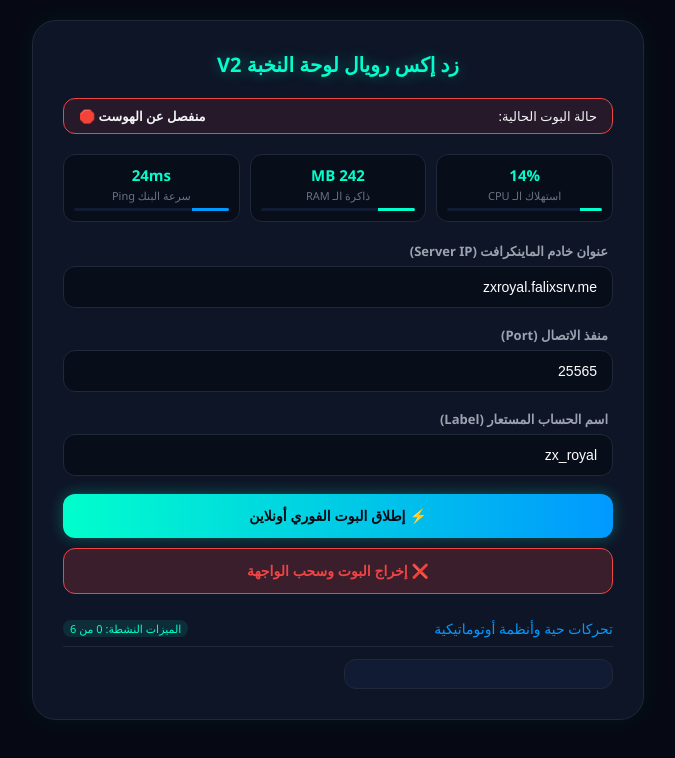
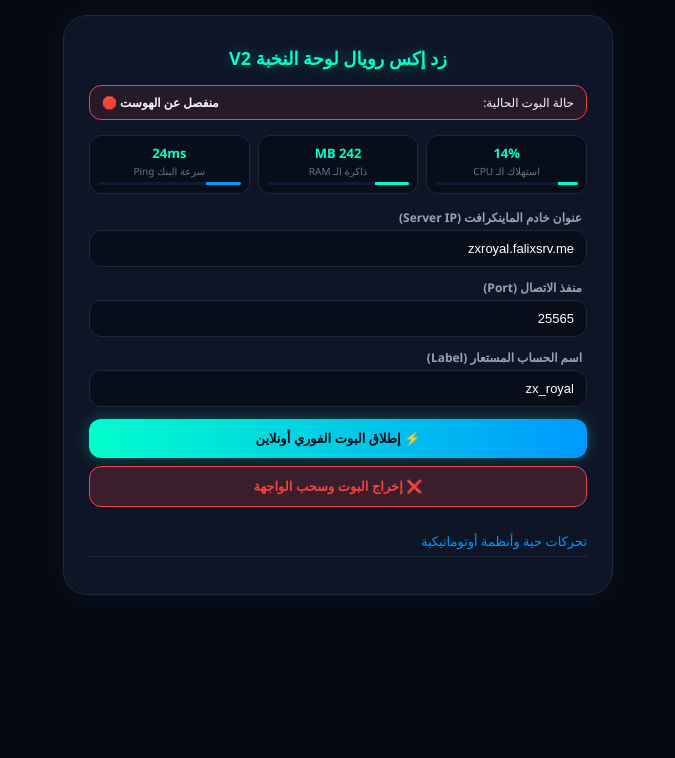
Before and after one commit to rswaleedrs-dev/mc-afk-host., a website: page panel.html in a window 1280 px wide. Shown: the whole page, without its empty margins (302-977 px from the left). Drawn offline with Linux system fonts and the light colour scheme.

Commit message:
Update panel.html

```diff
--- a/panel.html
+++ b/panel.html
@@ -20,20 +20,24 @@
             font-family: 'Segoe UI', system-ui, sans-serif;
             text-align: right;
             margin: 0;
-            padding: 20px;
+            padding: 15px;
             display: flex;
             justify-content: center;
+            align-items: flex-start;
+            min-height: 100vh;
         }
         .box {
             width: 100%;
             max-width: 550px;
             background: var(--card-bg);
-            padding: 30px;
+            padding: 25px;
             border-radius: 24px;
             border: 1px solid #1f2937;
             box-shadow: 0 0 25px rgba(0, 255, 204, 0.05);
+            box-sizing: border-box;
+            margin-bottom: 30px;
         }
-        h3 { color: var(--primary); margin-top: 0; font-size: 20px; text-shadow: 0 0 15px rgba(0, 255, 204, 0.4); text-align: center; }
+        h3 { color: var(--primary); margin-top: 5px; margin-bottom: 15px; font-size: 18px; text-shadow: 0 0 15px rgba(0, 255, 204, 0.4); text-align: center; }
 
         .status-badge {
             display: flex;
@@ -41,10 +45,10 @@
             align-items: center;
             background: rgba(239, 68, 68, 0.1);
             border: 1px solid var(--danger);
-            padding: 8px 15px;
+            padding: 8px 12px;
             border-radius: 12px;
-            font-size: 13px;
-            margin-bottom: 20px;
+            font-size: 12px;
+            margin-bottom: 15px;
             transition: all 0.3s ease;
         }
         .status-badge.connected {
@@ -52,12 +56,12 @@
             border-color: var(--primary);
         }
 
-        .input-group { margin-bottom: 18px; text-align: right; }
-        label { display: block; font-size: 13px; color: #9ca3af; margin-bottom: 6px; font-weight: 600; padding-right: 5px; }
-        input { width: 100%; padding: 12px 15px; background: #080d1a; border: 1px solid #1f2937; border-radius: 12px; color: #fff; box-sizing: border-box; font-size: 14px; transition: 0.3s; }
+        .input-group { margin-bottom: 12px; text-align: right; }
+        label { display: block; font-size: 12px; color: #9ca3af; margin-bottom: 4px; font-weight: 600; padding-right: 5px; }
+        input { width: 100%; padding: 10px 12px; background: #080d1a; border: 1px solid #1f2937; border-radius: 12px; color: #fff; box-sizing: border-box; font-size: 13px; transition: 0.3s; }
         input:focus { border-color: var(--primary); outline: none; box-shadow: 0 0 12px rgba(0, 255, 204, 0.2); }
 
-        .btn-main { width: 100%; padding: 14px; margin: 10px 0; border: none; border-radius: 12px; font-weight: bold; font-size: 14px; cursor: pointer; transition: 0.3s; display: block; text-align: center; }
+        .btn-main { width: 100%; padding: 12px; margin: 8px 0; border: none; border-radius: 12px; font-weight: bold; font-size: 13px; cursor: pointer; transition: 0.3s; display: block; text-align: center; box-sizing: border-box; }
         .btn-main.btn-blue { background: linear-gradient(90deg, var(--primary), var(--secondary)); color: #060913; box-shadow: 0 0 15px rgba(0, 255, 204, 0.3); }
         .btn-main.btn-blue:hover { transform: translateY(-2px); box-shadow: 0 0 20px rgba(0, 255, 204, 0.5); }
         .btn-main.btn-red { background: rgba(239, 68, 68, 0.2); border: 1px solid var(--danger); color: var(--danger); }
@@ -65,23 +69,23 @@
 
         .section-title {
             text-align: right;
-            font-size: 14px;
+            font-size: 13px;
             color: var(--secondary);
             margin: 25px 0 12px 0;
             border-bottom: 1px solid #1f2937;
-            padding-bottom: 8px;
+            padding-bottom: 6px;
             display: flex;
             justify-content: space-between;
             align-items: center;
         }
 
-        .grid { display: grid; grid-template-columns: repeat(2, 1fr); gap: 12px; }
+        .grid { display: grid; grid-template-columns: repeat(2, 1fr); gap: 10px; }
 
         .btn-action {
             background: #111b33;
             color: #9ca3af;
-            padding: 14px;
-            font-size: 13px;
+            padding: 12px;
+            font-size: 12px;
             font-weight: 600;
             border-radius: 12px;
             border: 1px solid #1f2937;
@@ -90,7 +94,8 @@
             display: flex;
             flex-direction: column;
             align-items: center;
-            gap: 5px;
+            gap: 4px;
+            box-sizing: border-box;
         }
         .btn-action:hover { border-color: var(--primary); color: #fff; transform: translateY(-2px); }
 
@@ -112,33 +117,34 @@
         .btn-premium { border-color: rgba(168, 85, 247, 0.3); color: #c084fc; }
         .btn-premium:hover { border-color: var(--purple); }
 
-        .metrics-grid { display: grid; grid-template-columns: repeat(3, 1fr); gap: 10px; margin-bottom: 20px; }
-        .metric-card { background: #080d1a; border: 1px solid #1f2937; padding: 10px; border-radius: 12px; text-align: center; }
-        .metric-value { font-size: 15px; font-weight: bold; color: var(--primary); transition: all 0.5s ease; }
-        .metric-label { font-size: 11px; color: #6b7280; margin-top: 3px; }
+        .metrics-grid { display: grid; grid-template-columns: repeat(3, 1fr); gap: 8px; margin-bottom: 15px; }
+        .metric-card { background: #080d1a; border: 1px solid #1f2937; padding: 8px; border-radius: 12px; text-align: center; }
+        .metric-value { font-size: 13px; font-weight: bold; color: var(--primary); transition: all 0.5s ease; }
+        .metric-label { font-size: 10px; color: #6b7280; margin-top: 2px; }
 
-        .progress-bar-container { width: 100%; height: 3px; background: #111b33; border-radius: 2px; margin-top: 5px; overflow: hidden; }
+        .progress-bar-container { width: 100%; height: 3px; background: #111b33; border-radius: 2px; margin-top: 4px; overflow: hidden; }
         .progress-fill { height: 100%; width: 20%; background: var(--primary); transition: width 0.5s ease, background 0.5s ease; }
 
-        .ai-container { background: #080d1a; border: 1px solid var(--purple); border-radius: 16px; padding: 15px; margin-top: 25px; }
-        .ai-title { font-size: 14px; color: var(--purple); font-weight: bold; margin-bottom: 10px; display: flex; align-items: center; gap: 5px; }
-        .ai-chat-box, .chat-box { height: 120px; border-radius: 12px; border: 1px solid #1f2937; margin-bottom: 10px; padding: 12px; overflow-y: auto; font-size: 13px; background: #0d111a; }
-        .chat-input-row { display: flex; gap: 10px; margin-top: 12px; }
+        .ai-container { background: #080d1a; border: 1px solid var(--purple); border-radius: 16px; padding: 12px; margin-top: 20px; box-sizing: border-box; }
+        .ai-title { font-size: 13px; color: var(--purple); font-weight: bold; margin-bottom: 8px; display: flex; align-items: center; gap: 5px; }
+        .ai-chat-box, .chat-box { height: 110px; border-radius: 12px; border: 1px solid #1f2937; margin-bottom: 8px; padding: 10px; overflow-y: auto; font-size: 12px; background: #0d111a; box-sizing: border-box; }
+        .chat-input-row { display: flex; gap: 8px; margin-top: 10px; }
         .chat-input { flex: 1; }
-        .btn-send { width: auto; padding: 0 25px; margin: 0; background: #1f2937; color: var(--primary); border: 1px solid #1f2937; border-radius: 12px; cursor: pointer; font-size: 13px; }
+        .btn-send { width: auto; padding: 0 15px; margin: 0; background: #1f2937; color: var(--primary); border: 1px solid #1f2937; border-radius: 12px; cursor: pointer; font-size: 12px; }
         .btn-send:hover { background: var(--primary); color: #060913; }
 
-        .log-container { background: #04070f; border: 1px solid #111827; border-radius: 12px; padding: 12px; font-family: 'Courier New', monospace; font-size: 11px; color: #10b981; height: 100px; overflow-y: auto; margin-top: 15px; box-shadow: inset 0 0 10px rgba(0,0,0,0.8); }
-        .log-entry { margin-bottom: 4px; line-height: 1.4; }
-        .log-time { color: #6b7280; margin-left: 6px; }
+        .log-container { background: #04070f; border: 1px solid #111827; border-radius: 12px; padding: 10px; font-family: 'Courier New', monospace; font-size: 10px; color: #10b981; height: 90px; overflow-y: auto; margin-top: 12px; box-shadow: inset 0 0 10px rgba(0,0,0,0.8); box-sizing: border-box; }
+        .log-entry { margin-bottom: 3px; line-height: 1.3; }
+        .log-time { color: #6b7280; margin-left: 4px; }
 
-        #toast-container { position: fixed; bottom: 20px; left: 20px; z-index: 10000; display: flex; flex-direction: column; gap: 10px; }
-        .toast { background: #0d111a; border-left: 4px solid var(--primary); border-right: 1px solid #1f2937; border-top: 1px solid #1f2937; border-bottom: 1px solid #1f2937; color: #fff; padding: 12px 20px; border-radius: 8px; font-size: 13px; box-shadow: 0 4px 15px rgba(0,0,0,0.6); animation: slideIn 0.3s cubic-bezier(0.175, 0.885, 0.32, 1.275) forwards; }
+        #toast-container { position: fixed; bottom: 15px; left: 15px; z-index: 10000; display: flex; flex-direction: column; gap: 8px; }
+        .toast { background: #0d111a; border-left: 4px solid var(--primary); border-right: 1px solid #1f2937; border-top: 1px solid #1f2937; border-bottom: 1px solid #1f2937; color: #fff; padding: 10px 15px; border-radius: 8px; font-size: 12px; box-shadow: 0 4px 15px rgba(0,0,0,0.6); animation: slideIn 0.3s cubic-bezier(0.175, 0.885, 0.32, 1.275) forwards; }
         @keyframes slideIn { from { transform: translateX(-120%); opacity: 0; } to { transform: translateX(0); opacity: 1; } }
     </style>
 </head>
 <body>
 
+    <!-- بداية الصندوق الرئيسي الشامل للوحة التحكم -->
     <div class="box">
         <h3>زد إكس رويال لوحة النخبة V2</h3>
 
@@ -183,8 +189,3 @@
 
         <div class="section-title">
             <span>تحركات حية وأنظمة أوتوماتيكية</span>
-            <span id="activeCounter" style="font-size: 11px; color: var(--primary); background: rgba(0,255,204,0.1); padding: 1px 7px; border-radius: 8px;">الميزات النشطة: 0 من 6</span>
-        </div>
-
-        <div class="grid">
-            <button class="btn-action" onclick="toggleFeature(this, 'flee', 'الحظر الذكي', 'تم تشغيل ميزة الفلو لمنع الطرد')">
```
